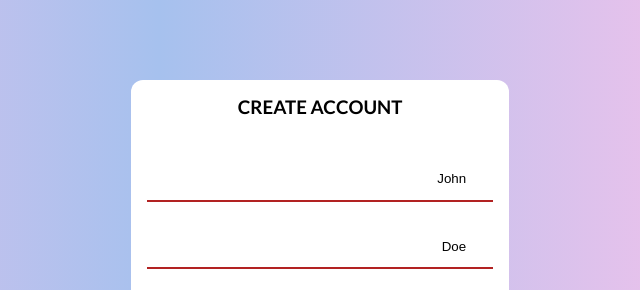
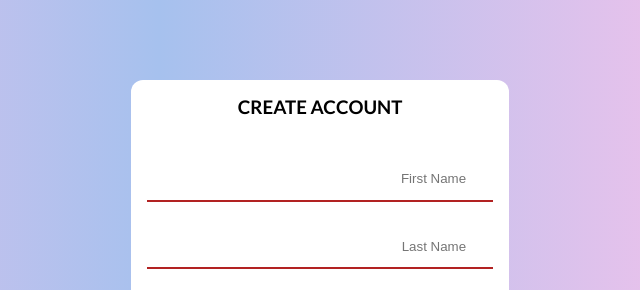
Before and after one commit to demi05/Your-Site-Registration-Page, a plain HTML site: page index.html in a window 1280 px wide. Shown: the top 290 px of the page, 468-1108 px from the left. Drawn offline with Linux system fonts and the light colour scheme.

Commit message:
commit placeholder

```diff
--- a/index.html
+++ b/index.html
@@ -21,10 +21,10 @@
         <h3>CREATE ACCOUNT</h3>
         <section class="main-form">
           <label for="fname">
-            <input type="text" name="fname" value="John" id="fname" required
+            <input type="text" name="fname" placeholder="First Name" id="fname" required
           /></label>
           <label for="lname">
-            <input type="text" name="lname" value="Doe" id="lname" required
+            <input type="text" name="lname" placeholder="Last Name" id="lname" required
           /></label>
           <label for="phone-no">
             <input
```
